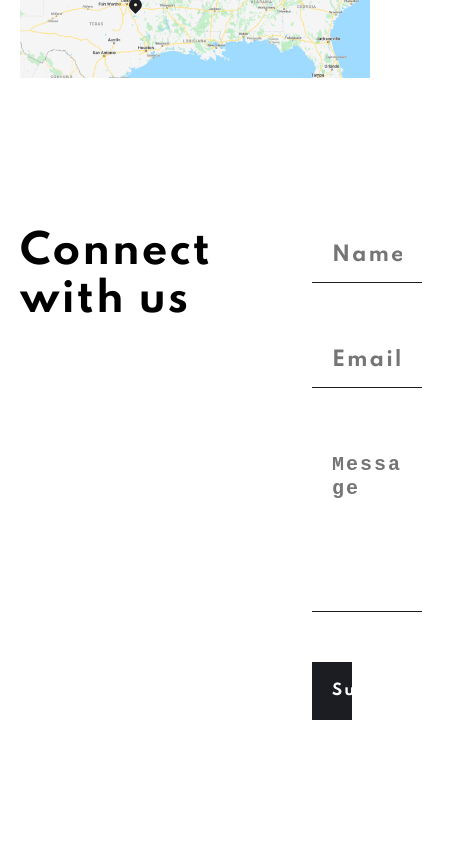
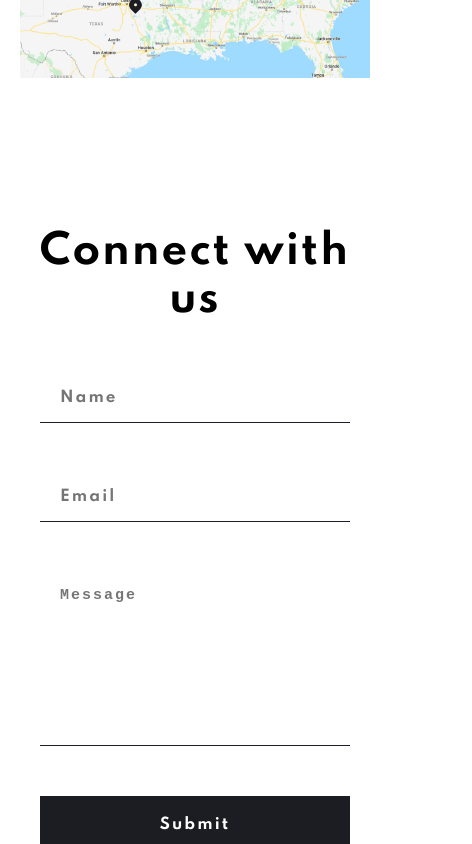
Before and after one commit to habibdev96/FEM-arch-studio-multi-page-website, a Next.js app: page /contact in a window 390 px wide. Shown: the part 2040-2884 px from the top of the page, 472 px wide, since content can reach past the window. Built offline with nearby package versions, Linux system fonts and the light colour scheme.

Commit message:
add responsive styles to contact page

```diff
--- a/src/components/contact/ContactForm.tsx
+++ b/src/components/contact/ContactForm.tsx
@@ -1,9 +1,14 @@
 import styled from 'styled-components';
 import { useGlobalState } from '../../context';
 import { textStyles, flexAlign, headingStyles } from '../../abstracts/Mixins';
+import { media } from '../../abstracts/Responsive';
 
 const StyledForm = styled.form`
   padding: 0 5rem;
+
+  ${media.sm} {
+    padding: 0 2rem;
+  }
 
   .form-control {
     position: relative;
@@ -22,6 +27,10 @@ const StyledForm = styled.form`
     resize: none;
     width: 100%;
     color: var(--mediumGrey);
+
+    ${media.md} {
+      font-size: 1.5rem;
+    }
   }
 
   .icon {
@@ -65,6 +74,10 @@ const StyledForm = styled.form`
     transition: var(--mainTransition);
     background-color: var(--veryDarkBlue);
     color: var(--white);
+
+    ${media.sm} {
+      width: 100%;
+    }
 
     &:hover,
     &:focus {
--- a/src/components/contact/ContactFormSection.tsx
+++ b/src/components/contact/ContactFormSection.tsx
@@ -2,22 +2,26 @@ import styled from 'styled-components';
 import { SectionHeading } from '../styledElements/Headings.styled';
 import { maxWidthLg, sectionSpacingMd } from '../../abstracts/Mixins';
 import ContactForm from './ContactForm';
+import { media } from '../../abstracts/Responsive';
 
 const Container = styled.div`
   ${maxWidthLg}
   ${sectionSpacingMd}
   display: grid;
-  grid-template-columns: 1fr 2fr;
+  grid-template-columns: 1.5fr 2fr;
   gap: var(--gap);
+
+  ${media.lg} {
+    text-align: center;
+    grid-template-columns: 1fr;
+  }
 `;
 
 const ContactFormSection = (): JSX.Element => {
   return (
     <section>
       <Container>
-        <SectionHeading light={false}>
-          Connect <br /> with us
-        </SectionHeading>
+        <SectionHeading light={false}>Connect with us</SectionHeading>
         <ContactForm />
       </Container>
     </section>
```
